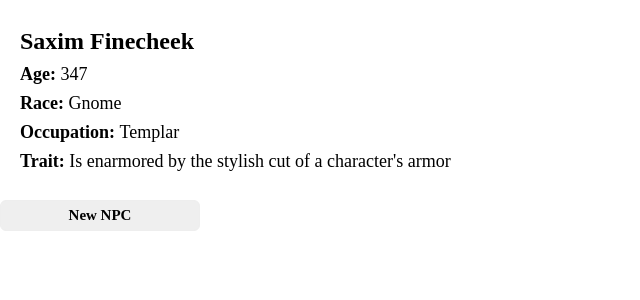
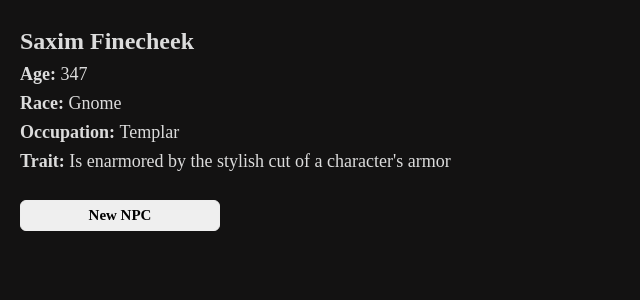
Before and after one commit to Tawe/NPC-generator, a React (Create React App) app: page / in a window 1280 px wide. Shown: the top 300 px of the page, without its empty margins (0-640 px from the left). Built offline with nearby package versions, Linux system fonts and the light colour scheme; a web font is replaced by a local one.

Commit message:
Changing theme colors

```diff
--- a/src/App.tsx
+++ b/src/App.tsx
@@ -33,9 +33,10 @@ function App(): ReactChild {
 }
 
 const Background = styled.div`
-    background-color: white;
+    background-color: #131212;
     width: 100%;
     height: 100%;
+    color: #dcdcdc;
 `;
 
 const Container = styled.div`
@@ -62,6 +63,7 @@ const Button = styled.button`
     font-size: 15px;
     font-weight: bold;
     padding: 6px 24px;
+    margin-left: 20px;
     text-decoration: none;
     &:hover {
         color: forestgreen;
```
